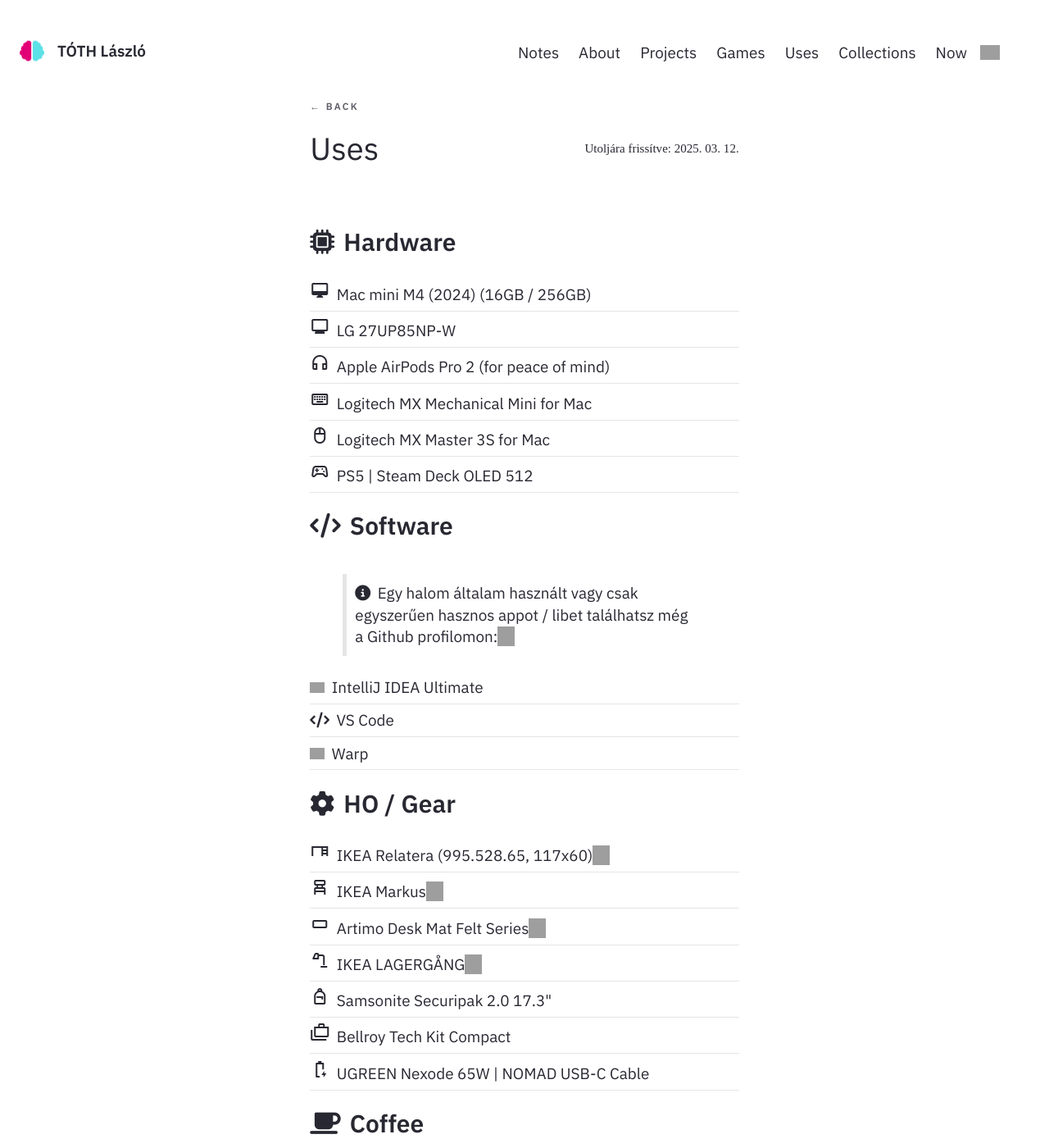
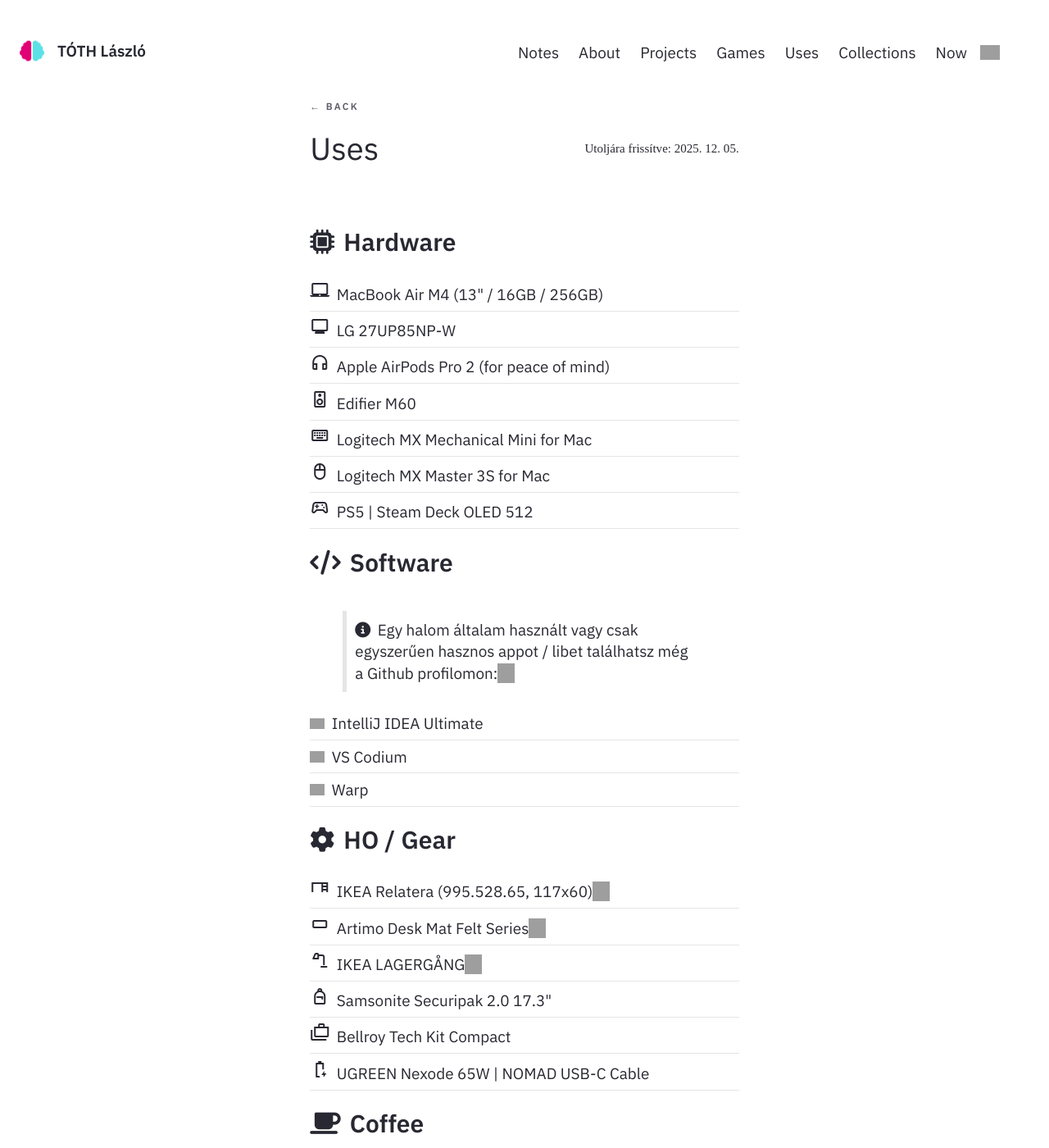
Before and after one commit to tothlp/tothlp.github.io, a Jekyll site: the page built from _notes/lists/uses.md, in a window 1280 px wide and 1400 px high. Shown: the whole window at 82% size. Built offline with Jekyll 4.4.1, drawn with Linux system fonts in a browser that asks for light colours; nearby versions of some CDN libraries; some of the changed text lies outside the part shown; grey boxes are pictures that could not be loaded.

Commit message:
update gear

```diff
--- a/_data/gear.yml
+++ b/_data/gear.yml
@@ -1,12 +1,14 @@
 - category: Hardware
   fa_icon: fas fa-microchip
   items:
-  - name: Mac mini M4 (2024) (16GB / 256GB)
-    material: desktop_mac
+  - name: MacBook Air M4 (13" / 16GB / 256GB)
+    material: laptop_mac
   - name: LG 27UP85NP-W
     material: monitor
   - name: Apple AirPods Pro 2 (for peace of mind)
     material: headphones
+  - name: Edifier M60
+    material: speaker
   - name: Logitech MX Mechanical Mini for Mac
     material: keyboard
   - name: Logitech MX Master 3S for Mac
@@ -21,8 +23,8 @@
   items:
   - name: IntelliJ IDEA Ultimate
     simple_icon: intellijidea/white
-  - name: VS Code
-    fa_icon: fas fa-code
+  - name: VS Codium
+    simple_icon: vscodium/white
   - name: Warp
     simple_icon: warp/white
 
@@ -32,9 +34,6 @@
   - name: IKEA Relatera (995.528.65, 117x60)
     material: desk
     url: https://www.ikea.com/hu/hu/p/relatera-asztal-uelo-allomunkahoz-feher-s99552865/
-  - name: IKEA Markus
-    material: chair_alt
-    url: https://www.ikea.com/hu/hu/p/markus-irodai-szek-vissle-soetetszuerke-70261150/
   - name: Artimo Desk Mat Felt Series
     material: crop_16_9
     url: https://artimo.design/products/desk-mat-felt-series?variant=46710248079694
@@ -54,7 +53,7 @@
   info_url: /coffee
   items:
     - label: Pod Brewer
-      name: Krups Essenza Mini (XN1108CP)
+      name: Krups Nespresso Essenza Mini (XN1108CP)
     - label: Coldbrew
       name: Hario Mizudashi
     - label: Espresso - Percolation
--- a/_notes/lists/uses.md
+++ b/_notes/lists/uses.md
@@ -1,7 +1,7 @@
 ---
 title: Uses
 format: list
-description: "Utoljára frissítve: 2025. 03. 12."
+description: "Utoljára frissítve: 2025. 12. 05."
 permalink: /uses
 ---
 
```
